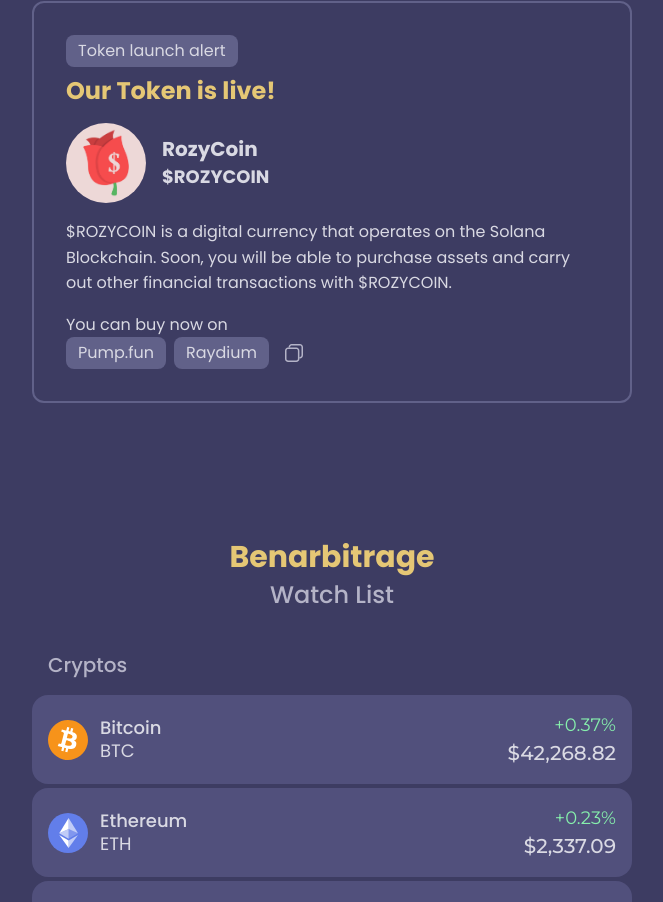
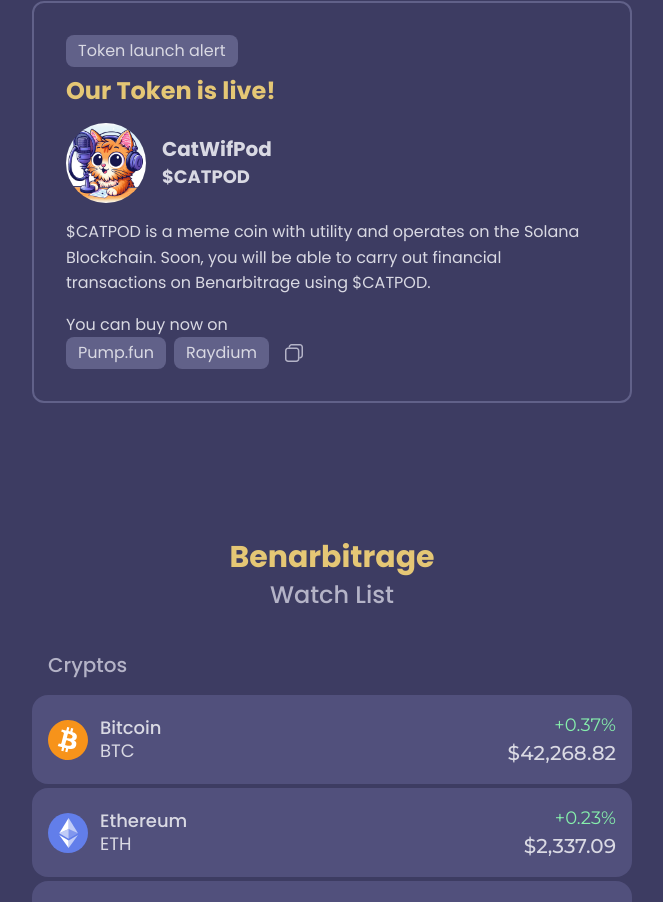
Before and after one commit to Mark-DeOriginal/Benarbitrage-Project, a React (Vite) app in the folder frontend/: page / in a window 1280 px wide. Shown: the part 3555-4457 px from the top of the page, without its empty margins (308-971 px from the left). Built offline with nearby package versions, Linux system fonts and the light colour scheme; no server answers.

Commit message:
Updated the token launch component to CatWifPod

```diff
--- a/frontend/src/constants/launched-tokens.js
+++ b/frontend/src/constants/launched-tokens.js
@@ -1,25 +1,36 @@
 import rozyCoin from "../assets/launched-tokens/rozycoin.jpg";
+import catWifPod from "../assets/launched-tokens/catwifpod.webp";
 
 export const launchedTokens = {
+  CatWifPodToken: {
+    id: 2,
+    tokenName: "CatWifPod",
+    ticker: "$CATPOD",
+    tokenImage: catWifPod,
+    description: `$CATPOD is a meme coin with utility and operates on the Solana Blockchain. Soon, you will be able to carry out financial transactions on Benarbitrage using $CATPOD.`,
+    contractAddress: "",
+    dateLaunched: "24/4/2024 10PM",
+    isMainToken: true,
+  },
   RozyCoinToken: {
     id: 1,
     tokenName: "RozyCoin",
     ticker: "$ROZYCOIN",
     tokenImage: rozyCoin,
-    description: `$ROZYCOIN is a digital currency that operates on the Solana Blockchain. Soon, you will be able to purchase assets and carry out other financial transactions with $ROZYCOIN.`,
+    description: `RozyCoin is a digital currency that operates on the Solana Blockchain. Soon, you will be able to purchase assets and carry out other financial transactions with $ROZYCOIN.`,
     contractAddress: "",
     dateLaunched: "24/4/2024 8PM",
-    isMainToken: true,
   },
-  // SBTCToken: {
+
+  // CatWifPodToken: {
   //   id: 2,
-  //   tokenName: "Small BTC",
-  //   ticker: "$SBTC",
+  //   tokenName: "CatWifPod",
+  //   ticker: "$CATPOD",
   //   tokenImage: catWifPod,
-  //   description: `$ROZYCOIN is a digital currency that operates on the Solana Blockchain. Soon, you will be able to purchase assets and carry out other financial transactions with $ROZYCOIN.`,
+  //   description: `$CATPOD is a meme coin with utility and operates on the Solana Blockchain. Soon, you will be able to purchase assets and carry out other financial transactions with $CATPOD.`,
 
   //   contractAddress: "",
-  //   dateLaunched: "20/4/2024 3:29PM",
+  //   dateLaunched: "24/4/2024 10PM",
   //   isLatestToken: true,
   // },
 };
```
Also changed, not shown: frontend/src/assets/launched-tokens/catwifpod.webp (added).
